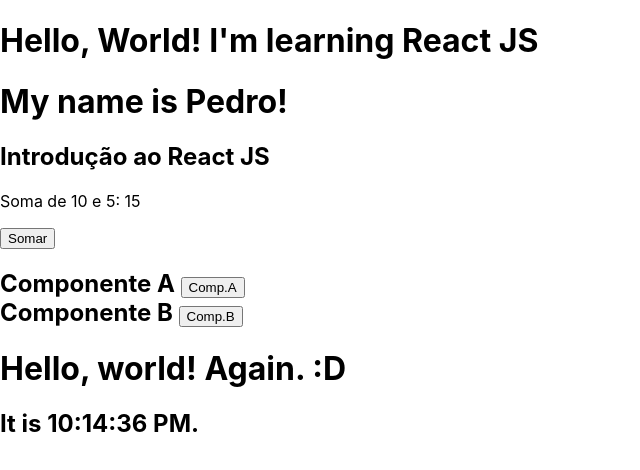
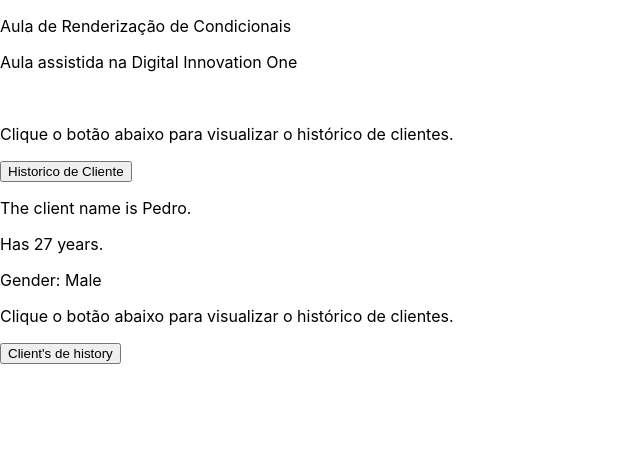
Before and after one commit to AlbusQuercus94/Impulso-React-Web-Developer, a React (Create React App) app in the folder React_JS/Introdução_ao_ReactJS/App_Tutorial_1/: page / in a window 1280 px wide. Shown: the top 470 px of the page, without its empty margins (0-640 px from the left). Built offline with nearby package versions, Linux system fonts and the light colour scheme.

Commit message:
Update Parte 5 Intro_React_JS
Renderizando Condicionais

```diff
--- a/React_JS/Introdução_ao_ReactJS/App_Tutorial_1/src/App.js
+++ b/React_JS/Introdução_ao_ReactJS/App_Tutorial_1/src/App.js
@@ -4,6 +4,7 @@ import Button from './Components/Parte_1/Button'
 import ComponentA from './Components/Parte_1/ComponentA';
 import ComponentB from './Components/Parte_1/ComponentB';
 import Clock from './Components/Parte_1/Clock';
+import Client from './Components/Parte_5/Cliente';
 
 
 function soma (a, b){
@@ -40,11 +41,63 @@ function parte_1(){
   )
 }
 
+function parte_5(){
+  const hasCostumer = true;
+
+  function renderHistory(){
+    return(
+      <div>
+        <p>Clique o botão abaixo para visualizar o histórico de clientes.</p>
+        <Button onClick={() => console.log('Funfou')} name="Client's de history"/>
+      </div>
+    )
+  }
+  function renderAdd(){
+    return(
+      <div>
+        <p>Clique o botão abaixo para visualizar o histórico de clientes.</p>
+        <Button onClick={() => console.log('Funfou')} name='Add new client'/>
+        {showClient()}{/*Como o Show Client returna null se HasCostumer é false, então ele não é renderizado, mesmo sendo chamado. */}
+      </div>
+    )
+  }
+  function showClient(){
+    if(!hasCostumer) return null;
+    return(
+      <div>
+        <Client gender='Male' name='Pedro' age='27'/>
+      </div>
+    )
+  }
+
+  return (
+    <div>
+      <p>Aula de Renderização de Condicionais</p>
+      <p>Aula assistida na Digital Innovation One</p>
+      <br/>
+      {/*If Inline begin */}
+      {hasCostumer && (
+        <div>
+            <p>Clique o botão abaixo para visualizar o histórico de clientes.</p>
+            <Button onClick={() => console.log('Funfou')} name='Historico de Cliente'/>
+            {showClient()}
+        </div>
+      )}
+      {/*If Inline ends */}
+
+      {/*If Else inline begins */}
+      {hasCostumer? renderHistory() : renderAdd() }
+      {/*If Else inline ends */}
+
+    </div>
+  )
+}
+
 //Função Principal
 function App() {
   return (
     <div>
-      {parte_1()}
+      {parte_5()}
     </div>
   );
 }
--- /dev/null
+++ b/React_JS/Introdução_ao_ReactJS/App_Tutorial_1/src/Components/Parte_5/Cliente.jsx
@@ -0,0 +1,14 @@
+import React from "react";
+
+function Client (props){
+    const { name,age, gender } = props
+    return(
+        <div>
+                <p>The client name is {name}.</p>
+                <p>Has {age} years.</p>
+                <p>Gender: {gender}</p>
+        </div>
+    )
+}
+
+export default Client
```
Also changed, not shown: 1 other file (tests, documents, lock files or other folders).
